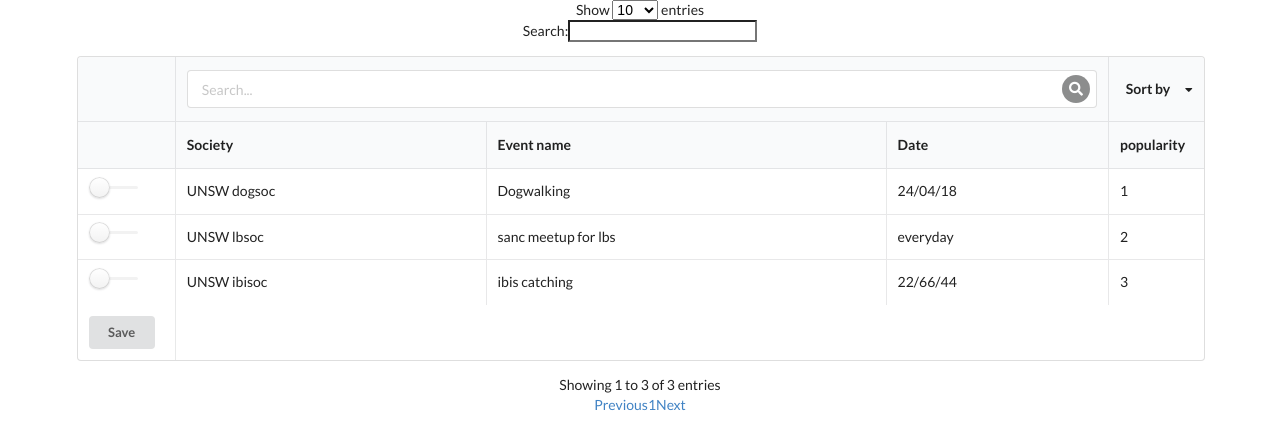
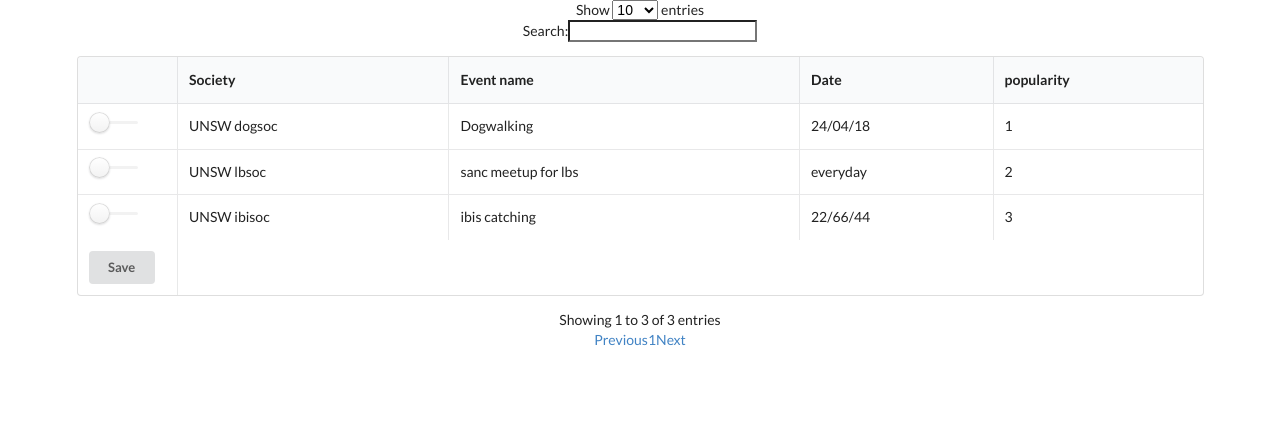
Before and after one commit to Ann55/Seng2021, a plain HTML site: page search_page.html in a window 1280 px wide. Drawn offline with nearby package versions, Linux system fonts and the light colour scheme.

Commit message:
final changes (for now)

```diff
--- a/search_page.html
+++ b/search_page.html
@@ -19,7 +19,10 @@
                    $('.ui.dropdown').dropdown();
                    $('.ui.accordion').accordion();
                    //$('table').tablesort()
-                   $('#events').DataTable();
+                   $('#events').DataTable({
+                        //"dom" :'<"ui input"<"ui input"f>>rt<"bottom"ip><"clear">'
+
+                   });
                 });
         </script>
     </head>
@@ -28,31 +31,6 @@
     <div class="ui center aligned container">
         <table id='events' class="ui sortable celled table">
             <thead>
-                <tr>
-                    <th></th>
-                    <th colspan="3">
-                        <div class="ui fluid icon input">
-                            <input type="text" placeholder="Search...">
-                            <i class="inverted circular search link icon"></i>
-                        </div>
-                    </th>
-
-                    <th class="right aligned collapsing">
-
-                        <div class="ui dropdown">
-                            <div class="text">Sort by</div>
-                            <i class="dropdown icon"></i>
-                            <div class="menu">
-                                <div class="item">Popularity</div>
-                                <div class="item">Date</div>
-                                <div class="item">Alphabetical (society)</div>
-                                <div class="item">Alphabetical (event)</div>
-
-                            </div>
-                        </div>
-
-                    </th>
-                </tr>
                 <tr>
                     <th></th>
                     <th>
```
